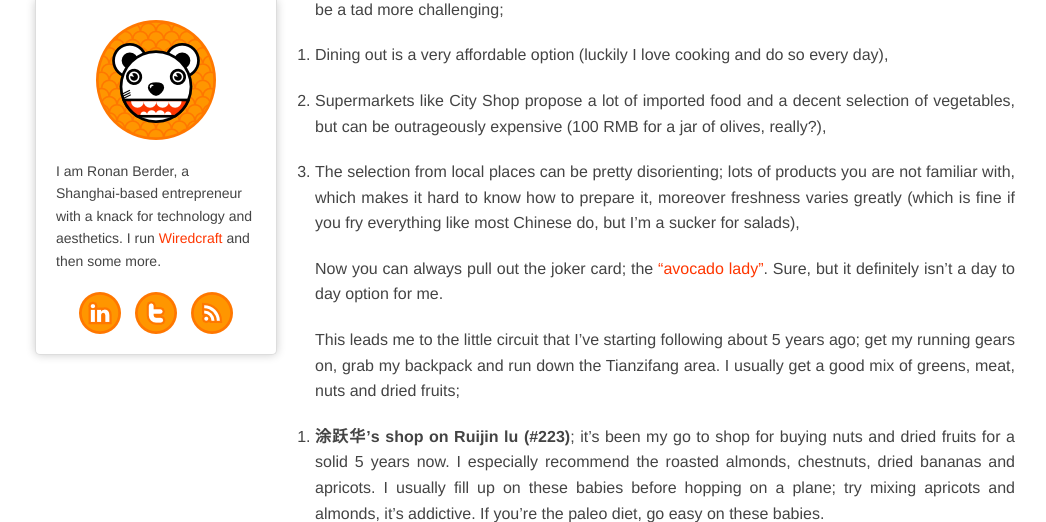
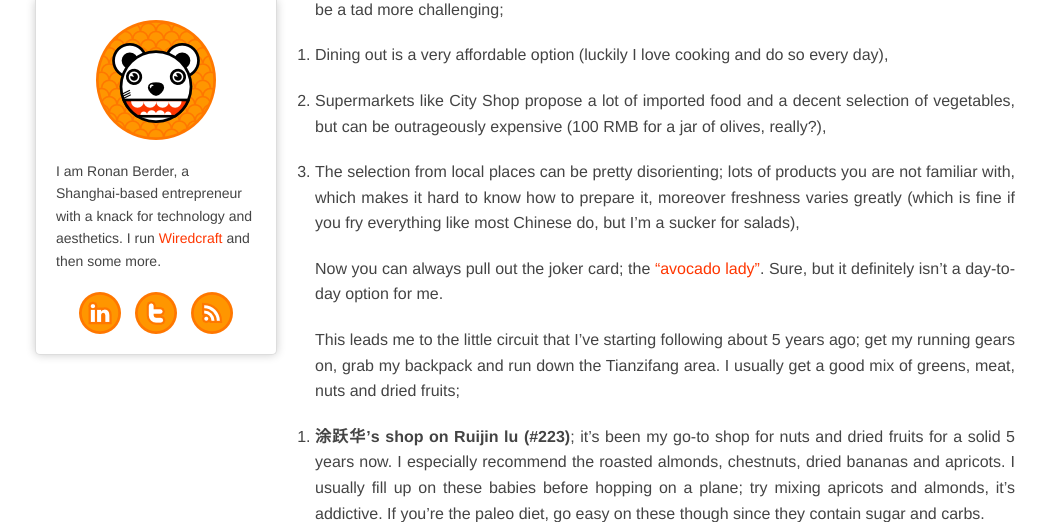
Before and after one commit to hunvreus/hunvreus.github.io, a Jekyll site: the page built from _posts/2012-07-15-eating-paleo-in-shanghai.md, in a window 1280 px wide and 900 px high, scrolled down 416 px, cut to the strip 0-522 px from the top of the window. Shown: the whole strip, without its empty margins (5-1051 px from the left). Built offline with Jekyll 4.4.1, drawn with Linux system fonts in a browser that asks for light colours; nearby versions of some CDN libraries; some web fonts are replaced; comment, search, counter and statistics services are not loaded.

Commit message:
Updated _posts/2012-07-15-eating-paleo-in-shanghai.md

```diff
--- a/_posts/2012-07-15-eating-paleo-in-shanghai.md
+++ b/_posts/2012-07-15-eating-paleo-in-shanghai.md
@@ -14,11 +14,11 @@ Since [my company](http://wiredcraft.com) requires I split my time between our S
 1. Supermarkets like City Shop propose a lot of imported food and a decent selection of vegetables, but can be outrageously expensive (100 RMB for a jar of olives, really?),
 1. The selection from local places can be pretty disorienting; lots of products you are not familiar with, which makes it hard to know how to prepare it, moreover freshness varies greatly (which is fine if you fry everything like most Chinese do, but I'm a sucker for salads),
 
-Now you can always pull out the joker card; the ["avocado lady"](http://shanghaiist.com/2011/04/01/the_avocado_lady_expanding_options.php#photo-1). Sure, but it definitely isn't a day to day option for me.
+Now you can always pull out the joker card; the ["avocado lady"](http://shanghaiist.com/2011/04/01/the_avocado_lady_expanding_options.php#photo-1). Sure, but it definitely isn't a day-to-day option for me.
 
 This leads me to the little circuit that I've starting following about 5 years ago; get my running gears on, grab my backpack and run down the Tianzifang area. I usually get a good mix of greens, meat, nuts and dried fruits;
 
-1. **涂跃华's shop on Ruijin lu (#223)**; it's been my go to shop for buying nuts and dried fruits for a solid 5 years now. I especially recommend the roasted almonds, chestnuts, dried bananas and apricots. I usually fill up on these babies before hopping on a plane; try mixing apricots and almonds, it's addictive. If you're the paleo diet, go easy on these babies.
+1. **涂跃华's shop on Ruijin lu (#223)**; it's been my go-to shop for nuts and dried fruits for a solid 5 years now. I especially recommend the roasted almonds, chestnuts, dried bananas and apricots. I usually fill up on these babies before hopping on a plane; try mixing apricots and almonds, it's addictive. If you're the paleo diet, go easy on these though since they contain sugar and carbs.
 
     ![Nuts and fruits](http://distilleryimage3.s3.amazonaws.com/ba435db0cd7a11e1b93522000a1e880c_7.jpg)
 
```
